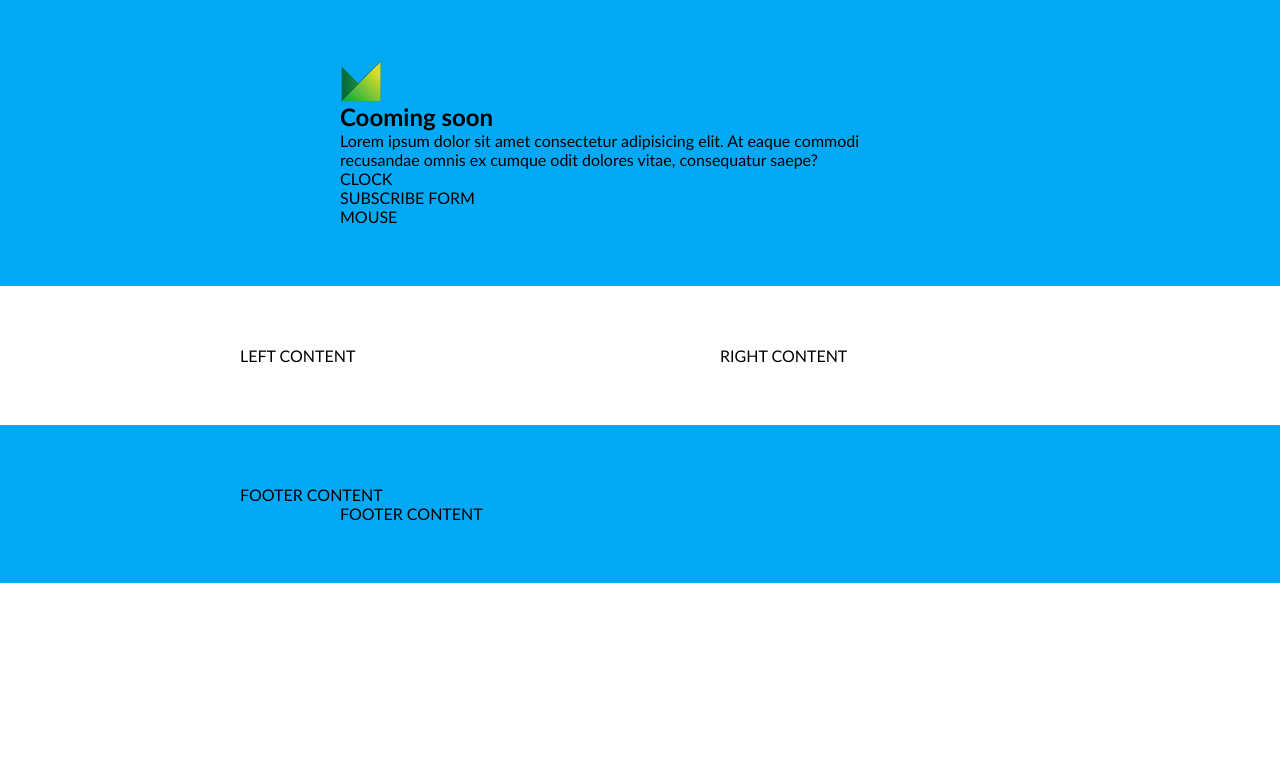
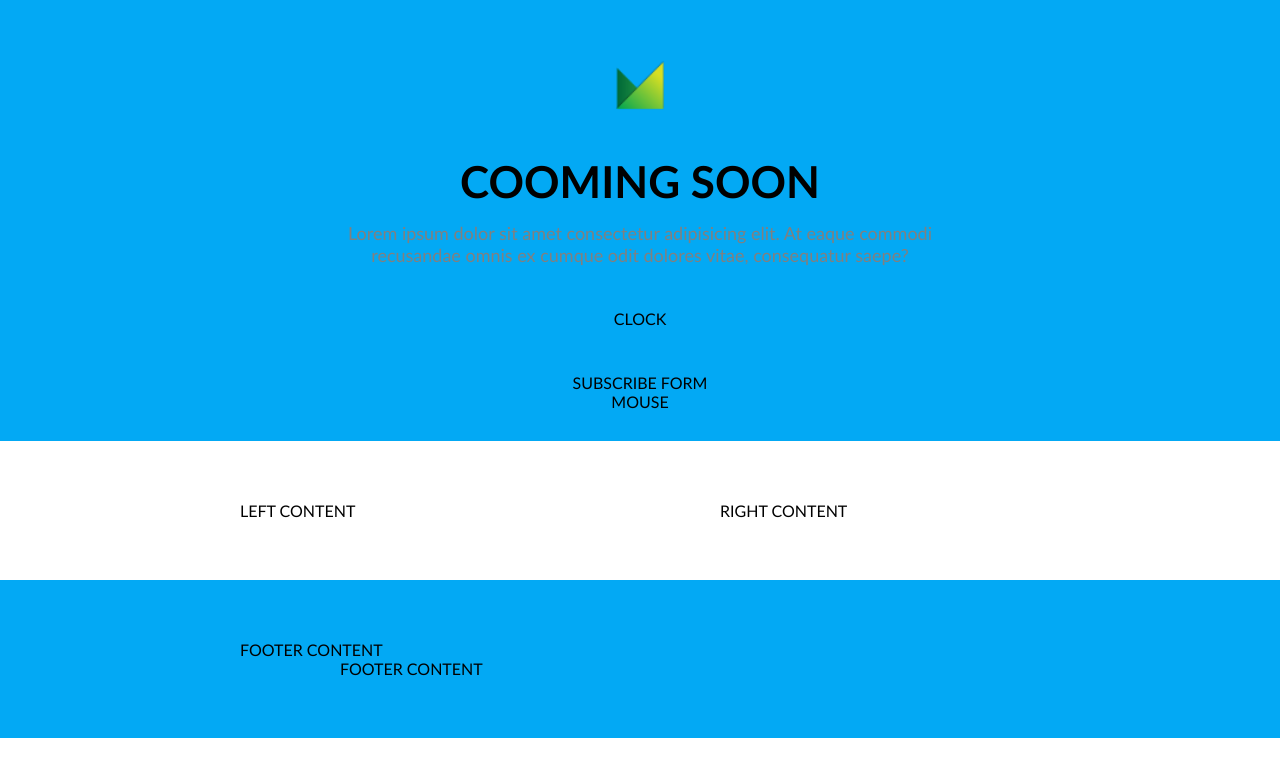
Before and after one commit to Evelinatoleike/5-coming-soon, a website: page index.html in a window 1280 px wide. Drawn offline with Linux system fonts and the light colour scheme.

Commit message:
hero end

```diff
--- a/css/pages/home.css
+++ b/css/pages/home.css
@@ -13,3 +13,42 @@
 @import '../components/progress-bar.css';
 
 /* CUSTOM STYLE BELOW THIS COMMENT, FOR THIS PAGE */
+/* HERO: start */
+.hero {
+    padding-bottom: 30px;
+}
+
+.hero > .row-short {
+    text-align: center;
+}
+
+.hero .logo {
+    margin-bottom: 45px;
+    height: 50px;
+    width: 100%;
+    object-fit: contain;
+    object-position: center;
+}
+
+.hero .main-title {
+    font-size: 44px;
+    text-transform: uppercase;
+    margin-bottom: 15px;
+}
+
+.hero .main-description {
+    margin-bottom: 43px;
+    font-size: 18px;
+    color: grey;
+}
+
+.hero .clock {
+    margin-bottom: 45px;
+}
+/* HERO: end */
+
+/* MAIN CONTENT: start */
+/* MAIN CONTENT: end */
+
+/* FOOTER: start */
+/* FOOTER: end */
--- a/index.html
+++ b/index.html
@@ -16,11 +16,11 @@
     <link rel="stylesheet" href="./css/pages/home.css">
 </head>
 <body>
-    <Section class=" container bg-primary">
+    <Section class=" container bg-primary hero">
         <div class="row-short">
-            <img src="./img/icon-logo.png" alt="Logo">
-            <h1>Cooming soon</h1>
-            <p>Lorem ipsum dolor sit amet consectetur adipisicing elit. At eaque commodi recusandae omnis ex cumque odit dolores vitae, consequatur saepe?</p>
+            <img class="logo" src="./img/icon-logo.png" alt="Logo">
+            <h1 class="main-title">Cooming soon</h1>
+            <p class="main-description">Lorem ipsum dolor sit amet consectetur adipisicing elit. At eaque commodi recusandae omnis ex cumque odit dolores vitae, consequatur saepe?</p>
             <div class="clock">
                 CLOCK
             </div>
```
